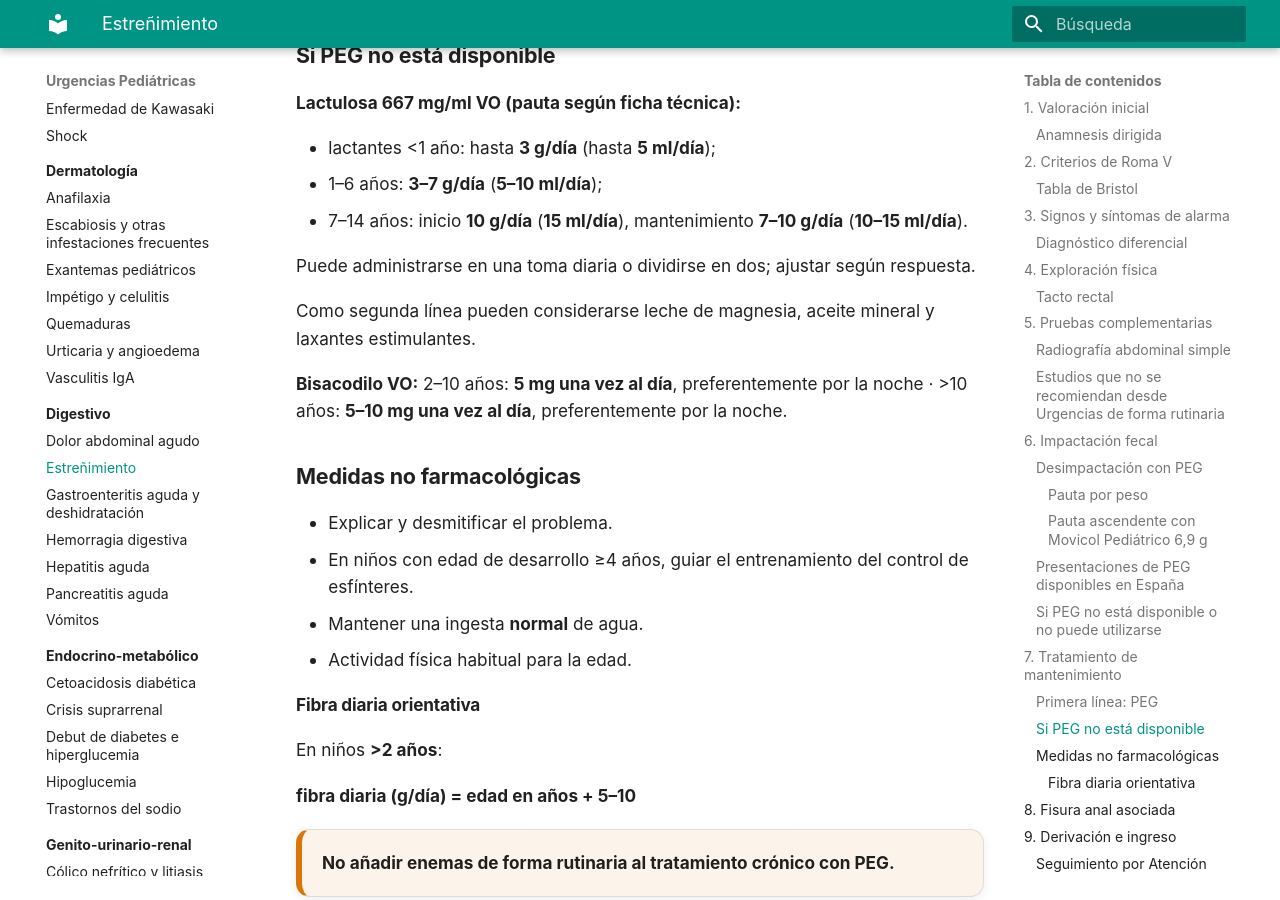
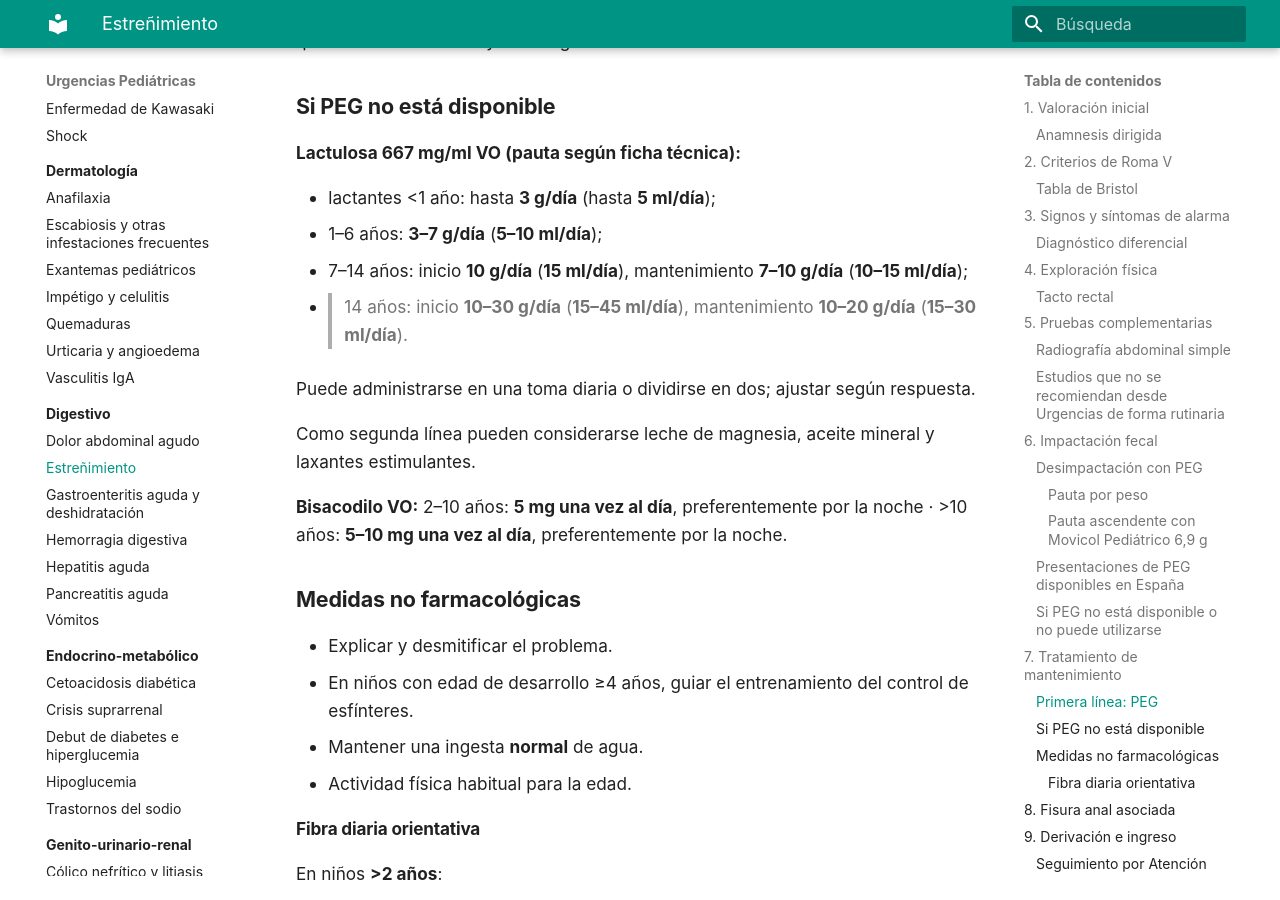
Before and after one commit to gonzaloares/urgencias-pediatricas, an MkDocs documentation site: the page built from docs/digestivo/estrenimiento.md, in a window 1280 px wide and 900 px high, scrolled down 9494 px. Built offline with MkDocs 1.6.1 and Material for MkDocs 9.7.7, drawn with Linux system fonts in a browser that asks for light colours; some of the changed text lies outside the part shown.

Commit message:
Completa edades de fosfatos y lactulosa

```diff
--- a/docs/digestivo/estrenimiento.md
+++ b/docs/digestivo/estrenimiento.md
@@ -252,6 +252,7 @@
 | Tratamiento rectal | Dosis |
 |---|---:|
 | **Enema de fosfatos (Enema Casen 139 mg/ml + 32 mg/ml)** | **2–15 años: 5 ml/kg, dosis única**, máx. **140 ml** |
+| **Enema de fosfatos (misma presentación)** | **≥16 años: 140 ml, dosis única** |
 | **Suero fisiológico 0,9%** | Neonato <1 kg: **5 ml** · neonato >1 kg: **10 ml** · >1 año: **6 ml/kg, 1–2 veces/día** |
 
 <div class="clinical-card clinical-card-warning">
@@ -287,7 +288,8 @@
 
 - lactantes &lt;1 año: hasta **3 g/día** (hasta **5 ml/día**);
 - 1–6 años: **3–7 g/día** (**5–10 ml/día**);
-- 7–14 años: inicio **10 g/día** (**15 ml/día**), mantenimiento **7–10 g/día** (**10–15 ml/día**).
+- 7–14 años: inicio **10 g/día** (**15 ml/día**), mantenimiento **7–10 g/día** (**10–15 ml/día**);
+- >14 años: inicio **10–30 g/día** (**15–45 ml/día**), mantenimiento **10–20 g/día** (**15–30 ml/día**).
 
 Puede administrarse en una toma diaria o dividirse en dos; ajustar según respuesta.
 
```
